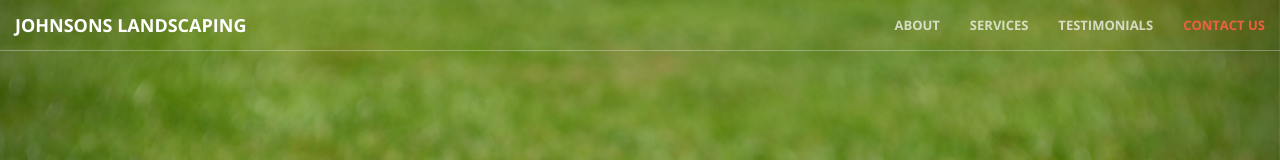
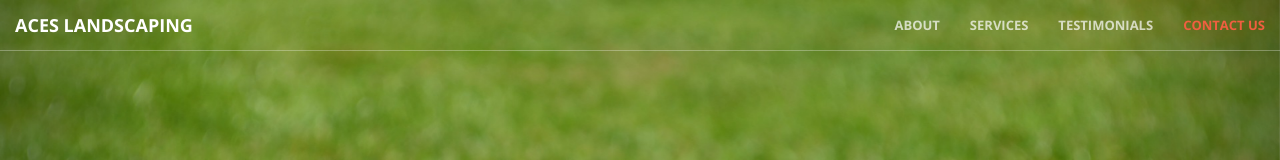
Before and after one commit to myulz/ACES, a website: page templates/landscape/index.html in a window 1280 px wide. Shown: the top 160 px of the page. Drawn offline with nearby package versions, Linux system fonts and the light colour scheme.

```diff
--- a/templates/landscape/index.html
+++ b/templates/landscape/index.html
@@ -45,7 +45,7 @@
                 <button type="button" class="navbar-toggle collapsed" data-toggle="collapse" data-target="#bs-example-navbar-collapse-1">
                     <span class="sr-only">Toggle navigation</span> <i class="fa fa-bars"></i>
                 </button>
-                <a class="navbar-brand page-scroll" href="#page-top">Johnsons Landscaping</a>
+                <a class="navbar-brand page-scroll" href="#page-top">ACES Landscaping</a>
             </div>
 
             <!-- Collect the nav links, forms, and other content for toggling -->
```
